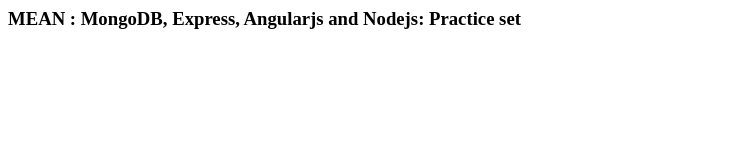
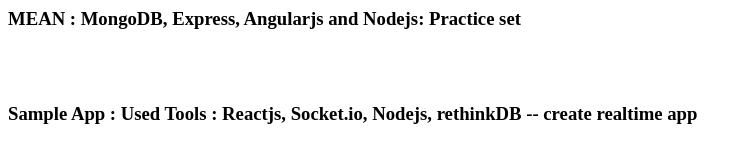
Before and after one commit to riaconsultant/MEAN_Practice, a website: page docs/index.html in a window 1280 px wide. Shown: the whole page, without its empty margins (0-752 px from the left). Drawn offline with Linux system fonts and the light colour scheme.

Commit message:
added text

```diff
--- a/docs/index.html
+++ b/docs/index.html
@@ -4,5 +4,8 @@
 </head>
 <body>
     <h3>MEAN : MongoDB, Express, Angularjs and Nodejs: Practice set</h3>
+
+    <br/><br/>
+    <h3> Sample App : Used Tools : Reactjs, Socket.io, Nodejs, rethinkDB -- create realtime app</h3>
 </body>
 </html>
```
Also changed, not shown: README.md.
